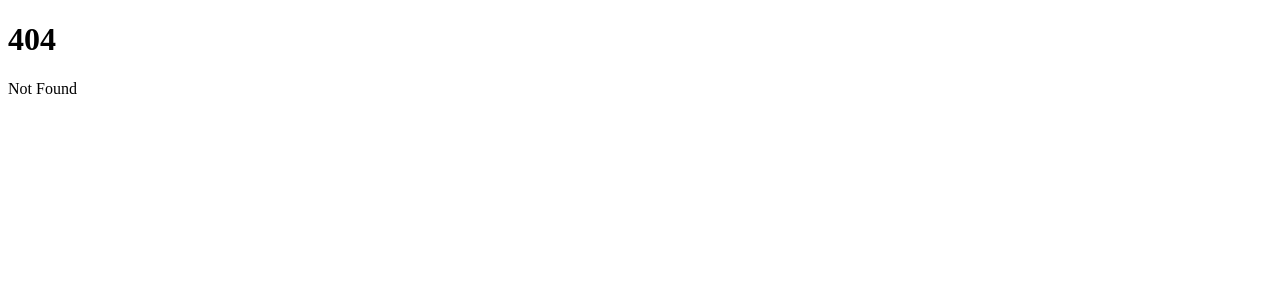
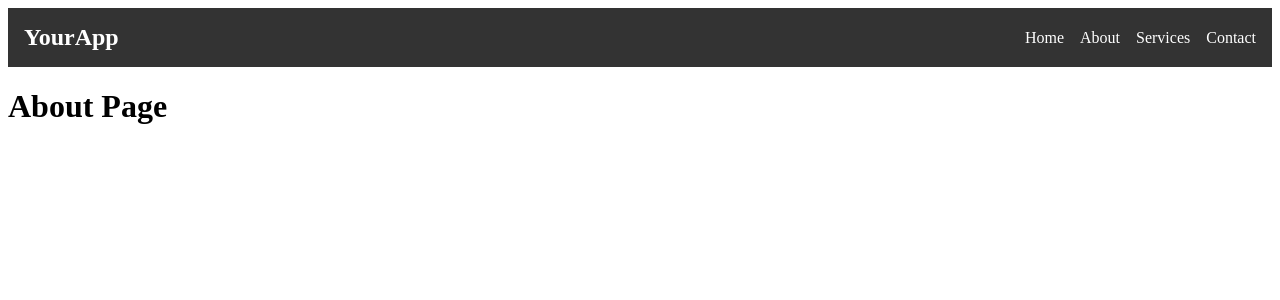
Before and after one commit to plasmatech8/test-sveltekit-app, a SvelteKit app: page /about in a window 1280 px wide. Before the commit this address had no page. Shown: the top 300 px of the page. Built offline with nearby package versions, Linux system fonts and the light colour scheme.

Commit message:
Init pages

```diff
--- /dev/null
+++ b/src/routes/+layout.svelte
@@ -0,0 +1,60 @@
+<script>
+	let navLinks = [
+		{ name: 'Home', path: '/' },
+		{ name: 'About', path: '/about' },
+		{ name: 'Services', path: '/services' },
+		{ name: 'Contact', path: '/contact' }
+	];
+</script>
+
+<nav class="navbar">
+	<div class="navbar-logo">
+		<h1>YourApp</h1>
+	</div>
+	<ul class="navbar-links">
+		{#each navLinks as link}
+			<li>
+				<a href={link.path}>{link.name}</a>
+			</li>
+		{/each}
+	</ul>
+</nav>
+
+<slot></slot>
+
+<style>
+	.navbar {
+		display: flex;
+		justify-content: space-between;
+		align-items: center;
+		background-color: #333;
+		padding: 1rem;
+	}
+
+	.navbar-logo h1 {
+		color: white;
+		margin: 0;
+	}
+
+	.navbar-links {
+		list-style: none;
+		display: flex;
+		gap: 1rem;
+		margin: 0;
+		padding: 0;
+	}
+
+	.navbar-links li {
+		margin: 0;
+	}
+
+	.navbar-links a {
+		color: white;
+		text-decoration: none;
+		font-size: 1rem;
+	}
+
+	.navbar-links a:hover {
+		text-decoration: underline;
+	}
+</style>
--- a/src/routes/+page.svelte
+++ b/src/routes/+page.svelte
@@ -1,2 +1,3 @@
-<h1>Welcome to SvelteKit</h1>
+<h1>Home Page</h1>
+
 <p>Visit <a href="https://kit.svelte.dev">kit.svelte.dev</a> to read the documentation</p>
--- /dev/null
+++ b/src/routes/about/+page.svelte
@@ -0,0 +1 @@
+<h1>About Page</h1>
--- /dev/null
+++ b/src/routes/contact/+page.svelte
@@ -0,0 +1 @@
+<h1>Contact Page</h1>
--- /dev/null
+++ b/src/routes/services/+page.svelte
@@ -0,0 +1 @@
+<h1>Services Page</h1>
```
